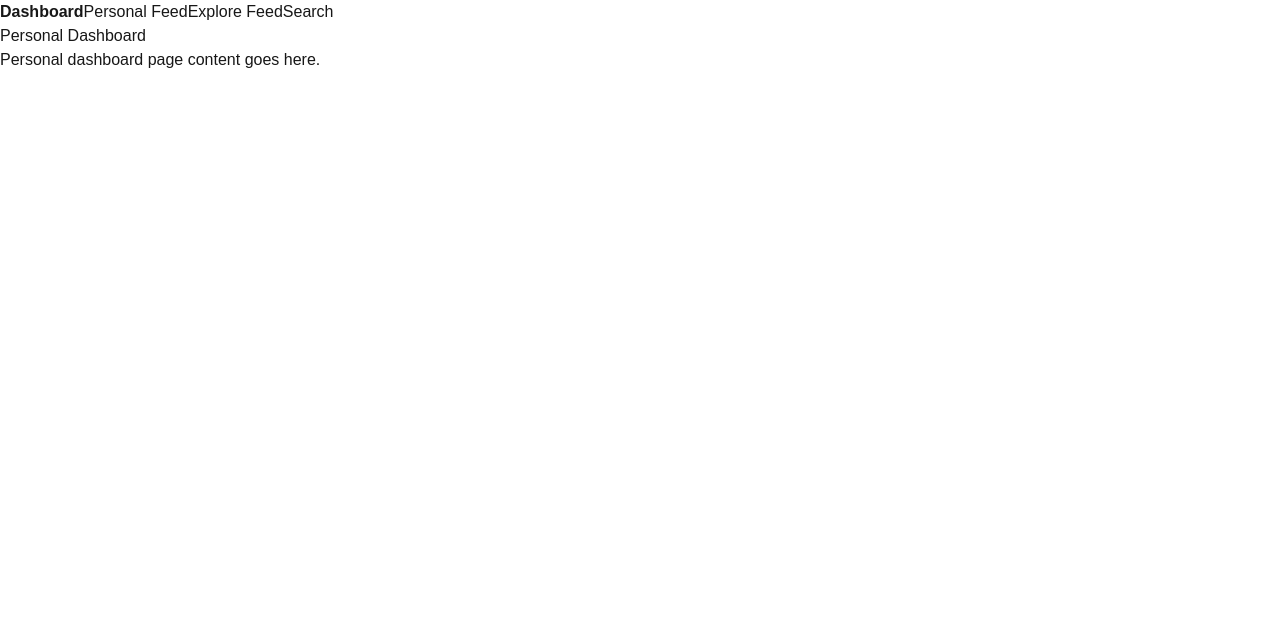
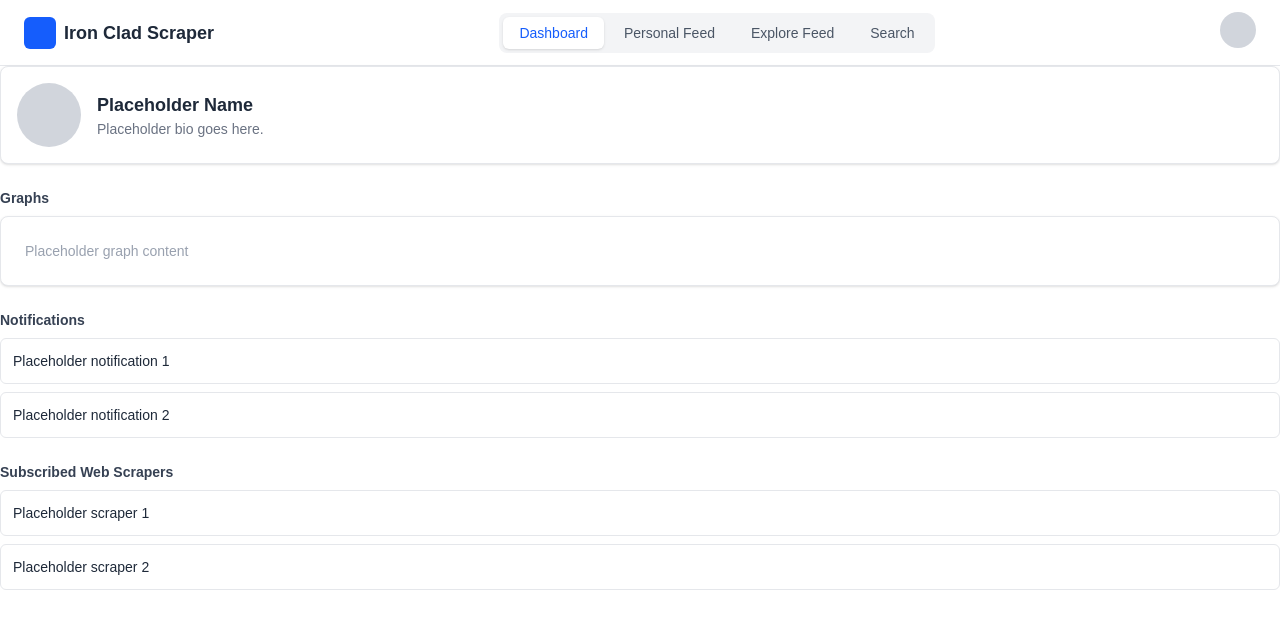
Before and after one commit to Pronamel/web-scraper-stock, a Next.js app: page /dashboard in a window 1280 px wide. Shown: the top 628 px of the page. Built offline with nearby package versions, Linux system fonts and the light colour scheme.

Commit message:
Added Main content page's place holders

```diff
--- a/components/dashboard/ExploreFeedTab.tsx
+++ b/components/dashboard/ExploreFeedTab.tsx
@@ -1,9 +1,11 @@
 // components/dashboard/ExploreFeedTab.tsx
+import Feed from "./Feed";
+
 export default function ExploreFeedTab() {
   return (
-    <div>
-      <h2>Explore Feed</h2>
-      <p>Content for the explore feed goes here.</p>
-    </div>
+    <Feed
+      title="Explore Feed"
+      description="Random news related to stocks you're less familiar with."
+    />
   );
 }
--- /dev/null
+++ b/components/dashboard/Feed.tsx
@@ -0,0 +1,26 @@
+// components/dashboard/Feed.tsx
+import PostCard from "./PostCard";
+
+type FeedProps = {
+  title: string;
+  description: string;
+};
+
+export default function Feed({ title, description }: FeedProps) {
+  const placeholderPosts = Array.from({ length: 10 }, (_, i) => i + 1);
+
+  return (
+    <div className="flex flex-col gap-4">
+      <div>
+        <h2 className="text-xl font-bold text-gray-800">{title}</h2>
+        <p className="text-gray-500 text-sm">{description}</p>
+      </div>
+
+      <div className="flex flex-col gap-3">
+        {placeholderPosts.map((id) => (
+          <PostCard key={id} id={id} />
+        ))}
+      </div>
+    </div>
+  );
+}
--- /dev/null
+++ b/components/dashboard/PersonalDashComponents/GraphsSection.tsx
@@ -0,0 +1,11 @@
+// components/dashboard/PersonalDashComponents/GraphsSection.tsx
+export default function GraphsSection() {
+  return (
+    <div>
+      <h3 className="text-sm font-semibold text-gray-700 mb-2">Graphs</h3>
+      <div className="p-6 bg-white rounded-lg shadow-sm border border-gray-200 text-gray-400 text-sm">
+        Placeholder graph content
+      </div>
+    </div>
+  );
+}
--- /dev/null
+++ b/components/dashboard/PersonalDashComponents/NotificationSection.tsx
@@ -0,0 +1,25 @@
+// components/dashboard/PersonalDashComponents/NotificationsSection.tsx
+export default function NotificationsSection() {
+  const notifications = [
+    "Placeholder notification 1",
+    "Placeholder notification 2",
+  ];
+
+  return (
+    <div>
+      <h3 className="text-sm font-semibold text-gray-700 mb-2">
+        Notifications
+      </h3>
+      <div className="flex flex-col gap-2">
+        {notifications.map((note, i) => (
+          <div
+            key={i}
+            className="p-3 bg-white border border-gray-200 rounded-md text-sm text-gray-800"
+          >
+            {note}
+          </div>
+        ))}
+      </div>
+    </div>
+  );
+}
--- /dev/null
+++ b/components/dashboard/PersonalDashComponents/ProfileSection.tsx
@@ -0,0 +1,12 @@
+// components/dashboard/PersonalDashComponents/ProfileSection.tsx
+export default function ProfileSection() {
+  return (
+    <div className="flex items-center gap-4 p-4 bg-white rounded-lg shadow-sm border border-gray-200">
+      <div className="w-16 h-16 rounded-full bg-gray-300 shrink-0" />
+      <div>
+        <h2 className="text-lg font-bold text-gray-800">Placeholder Name</h2>
+        <p className="text-sm text-gray-500">Placeholder bio goes here.</p>
+      </div>
+    </div>
+  );
+}
--- /dev/null
+++ b/components/dashboard/PersonalDashComponents/SubscribedScrapersSection.tsx
@@ -0,0 +1,22 @@
+// components/dashboard/PersonalDashComponents/SubscribedScrapersSection.tsx
+export default function SubscribedScrapersSection() {
+  const scrapers = ["Placeholder scraper 1", "Placeholder scraper 2"];
+
+  return (
+    <div>
+      <h3 className="text-sm font-semibold text-gray-700 mb-2">
+        Subscribed Web Scrapers
+      </h3>
+      <div className="flex flex-col gap-2">
+        {scrapers.map((scraper, i) => (
+          <div
+            key={i}
+            className="p-3 bg-white border border-gray-200 rounded-md text-sm text-gray-800"
+          >
+            {scraper}
+          </div>
+        ))}
+      </div>
+    </div>
+  );
+}
--- a/components/dashboard/PersonalDashTab.tsx
+++ b/components/dashboard/PersonalDashTab.tsx
@@ -1,9 +1,16 @@
 // components/dashboard/PersonalDashTab.tsx
+import ProfileSection from "./PersonalDashComponents/ProfileSection";
+import GraphsSection from "./PersonalDashComponents/GraphsSection";
+import NotificationsSection from "./PersonalDashComponents/NotificationSection";
+import SubscribedScrapersSection from "./PersonalDashComponents/SubscribedScrapersSection";
+
 export default function PersonalDashTab() {
   return (
-    <div>
-      <h2>Personal Dashboard</h2>
-      <p>Personal dashboard page content goes here.</p>
+    <div className="flex flex-col gap-6">
+      <ProfileSection />
+      <GraphsSection />
+      <NotificationsSection />
+      <SubscribedScrapersSection />
     </div>
   );
 }
--- a/components/dashboard/PersonalFeedTab.tsx
+++ b/components/dashboard/PersonalFeedTab.tsx
@@ -1,9 +1,11 @@
 // components/dashboard/PersonalFeedTab.tsx
+import Feed from "./Feed";
+
 export default function PersonalFeedTab() {
   return (
-    <div>
-      <h2>Personal Feed</h2>
-      <p>Content for the personal feed goes here.</p>
-    </div>
+    <Feed
+      title="Personal Feed"
+      description="News related to stocks you're interested in."
+    />
   );
 }
--- /dev/null
+++ b/components/dashboard/PostCard.tsx
@@ -0,0 +1,12 @@
+// components/dashboard/PostCard.tsx
+type PostCardProps = {
+  id: number;
+};
+
+export default function PostCard({ id }: PostCardProps) {
+  return (
+    <div className="p-4 bg-white rounded-lg shadow-sm border border-gray-200">
+      <p className="text-gray-800">Placeholder post {id}</p>
+    </div>
+  );
+}
--- a/components/dashboard/SearchTab.tsx
+++ b/components/dashboard/SearchTab.tsx
@@ -1,9 +1,72 @@
 // components/dashboard/SearchTab.tsx
 export default function SearchTab() {
+  const currentNews = [
+    "Placeholder news 1",
+    "Placeholder news 2",
+    "Placeholder news 3",
+  ];
+  const recentSearches = ["AAPL", "TSLA", "NVDA"];
+  const trendingKeywords = ["earnings", "inflation", "AI stocks"];
+
   return (
-    <div>
-      <h2>Search</h2>
-      <p>Content for the search tab goes here.</p>
+    <div className="flex flex-col gap-6">
+      {/* Search bar */}
+      <input
+        type="text"
+        placeholder="Search stocks, news, tags..."
+        className="w-full px-4 py-2 border border-gray-300 rounded-lg focus:outline-none focus:ring-2 focus:ring-blue-500"
+      />
+
+      {/* Current news row */}
+      <div>
+        <h3 className="text-sm font-semibold text-gray-700 mb-2">
+          Current News
+        </h3>
+        <div className="flex flex-col gap-2">
+          {currentNews.map((item, i) => (
+            <div
+              key={i}
+              className="p-3 bg-white border border-gray-200 rounded-md text-sm text-gray-800"
+            >
+              {item}
+            </div>
+          ))}
+        </div>
+      </div>
+
+      {/* Recent searches row */}
+      <div>
+        <h3 className="text-sm font-semibold text-gray-700 mb-2">
+          Recent Searches
+        </h3>
+        <div className="flex flex-wrap gap-2">
+          {recentSearches.map((item, i) => (
+            <span
+              key={i}
+              className="px-3 py-1 bg-gray-100 rounded-full text-sm text-gray-700"
+            >
+              {item}
+            </span>
+          ))}
+        </div>
+      </div>
+
+      {/* Trending keywords row */}
+      <div>
+        <h3 className="text-sm font-semibold text-gray-700 mb-2">
+          Trending Keywords
+        </h3>
+        <div className="flex flex-wrap gap-2">
+          {trendingKeywords.map((item, i) => (
+            <span
+              key={i}
+              className="px-3 py-1 bg-blue-50 text-blue-700 rounded-full text-sm"
+            >
+              {item}
+            </span>
+          ))}
+        </div>
+      </div>
     </div>
   );
 }
--- a/components/dashboard/TabNav.tsx
+++ b/components/dashboard/TabNav.tsx
@@ -1,4 +1,8 @@
 // components/dashboard/TabNav.tsx
+"use client";
+
+import { useState, useRef, useEffect } from "react";
+
 type TabNavProperties = {
   activeTab: string;
   onTabChange: (tab: string) => void;
@@ -12,17 +16,77 @@ const TABS = [
 ];
 
 export default function TabNav({ activeTab, onTabChange }: TabNavProperties) {
+  const [isDropdownOpen, setIsDropdownOpen] = useState(false);
+  const dropdownRef = useRef<HTMLDivElement>(null);
+
+  // Close dropdown when clicking outside
+  useEffect(() => {
+    function handleClickOutside(event: MouseEvent) {
+      if (
+        dropdownRef.current &&
+        !dropdownRef.current.contains(event.target as Node)
+      ) {
+        setIsDropdownOpen(false);
+      }
+    }
+    document.addEventListener("mousedown", handleClickOutside);
+    return () => document.removeEventListener("mousedown", handleClickOutside);
+  }, []);
+
   return (
-    <nav>
-      {TABS.map((tab) => (
+    <nav className="flex items-center justify-between px-6 py-3 bg-white border-b border-gray-200">
+      {/* Left: Logo / Company name */}
+      <div className="flex items-center gap-2">
+        <div className="w-8 h-8 bg-blue-600 rounded-md" />
+        <span className="text-lg font-bold text-gray-800">
+          Iron Clad Scraper
+        </span>
+      </div>
+
+      {/* Center: Tab buttons */}
+      <div className="flex gap-1 bg-gray-100 p-1 rounded-lg">
+        {TABS.map((tab) => (
+          <button
+            key={tab.key}
+            onClick={() => onTabChange(tab.key)}
+            className={`px-4 py-1.5 rounded-md text-sm font-medium transition-colors ${
+              activeTab === tab.key
+                ? "bg-white text-blue-600 shadow-sm"
+                : "text-gray-600 hover:text-gray-900"
+            }`}
+          >
+            {tab.label}
+          </button>
+        ))}
+      </div>
+
+      {/* Right: Profile button + dropdown */}
+      <div className="relative" ref={dropdownRef}>
         <button
-          key={tab.key}
-          onClick={() => onTabChange(tab.key)}
-          style={{ fontWeight: activeTab === tab.key ? "bold" : "normal" }}
+          onClick={() => setIsDropdownOpen((prev) => !prev)}
+          className="w-9 h-9 rounded-full bg-gray-300 overflow-hidden border-2 border-transparent hover:border-blue-500 transition-colors"
         >
-          {tab.label}
+          {/* Replace with real image => <img src="..." />*/}
         </button>
-      ))}
+
+        {isDropdownOpen && (
+          <div className="absolute right-0 mt-2 w-48 bg-white rounded-lg shadow-lg border border-gray-200 py-1 z-50">
+            <a
+              href="/settings"
+              className="block px-4 py-2 text-sm text-gray-700 hover:bg-gray-100"
+            >
+              Account Settings
+            </a>
+            <hr className="my-1 border-gray-200" />
+            <a
+              href="/login"
+              className="block px-4 py-2 text-sm text-red-600 hover:bg-gray-100"
+            >
+              Sign out
+            </a>
+          </div>
+        )}
+      </div>
     </nav>
   );
 }
```
